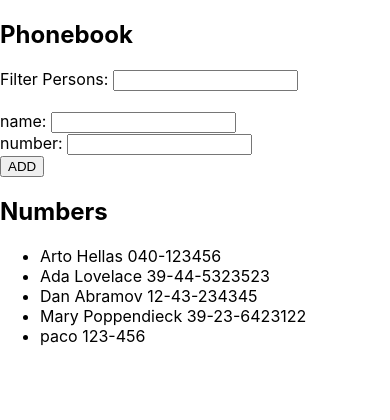
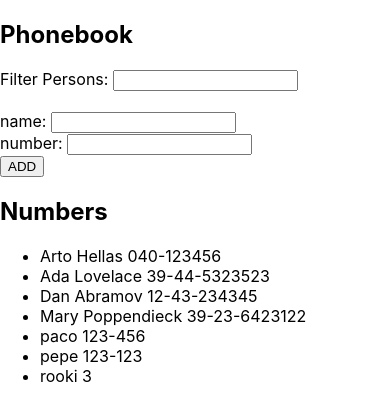
Before and after one commit to antoniovalverde/fullstackopen2021, a React (Create React App) app in the folder part02/phonebook/: page / in a window 390 px wide. Shown: the top 420 px of the page. Built offline with nearby package versions, Linux system fonts and the light colour scheme; data requests are answered from the project's data file; the HTML template or start-up script is replaced by a standard one.

Commit message:
Ejercicio 2.16 (phonebook)

```diff
--- a/part02/phonebook/db.json
+++ b/part02/phonebook/db.json
@@ -24,6 +24,16 @@
       "name": "paco",
       "number": "123-456",
       "id": 5
+    },
+    {
+      "name": "pepe",
+      "number": "123-123",
+      "id": 6
+    },
+    {
+      "name": "rooki",
+      "number": "3",
+      "id": 7
     }
   ]
 }
--- a/part02/phonebook/src/App.js
+++ b/part02/phonebook/src/App.js
@@ -1,8 +1,9 @@
 import React, { useState, useEffect } from 'react'
-import axios from 'axios'
+//import axios from 'axios'
 import Filtro from './components/Filtro'
 import Personas from './components/Personas'
 import Formulario from './components/Formulario'
+import personaService from './services/persons'
 
 const App = () => {
   const [persons, setPersons] = useState([])
@@ -11,10 +12,11 @@ const App = () => {
   const [newFiltro, setNewFiltro] = useState('')
 
   useEffect(() => {
-    axios.get('http://localhost:3001/persons').then(respuesta => {
-      const gente = respuesta.data
-      setPersons(gente)
-    })
+    personaService
+      .getAll()
+      .then(respuesta => {
+        setPersons(respuesta.data)
+      })
   }, [])
 
   const handleCambioNombre = evento => {
@@ -43,11 +45,18 @@ const App = () => {
           number: newNumero
         }
 
-        axios.post('http://localhost:3001/persons', nombreObjeto).then(respuesta => {
+        personaService
+        .create(nombreObjeto)
+        .then(respuesta => {
           setPersons(persons.concat(respuesta.data))
           setNewName('')
           setNewNumero('')
         })
+        /*axios.post('http://localhost:3001/persons', nombreObjeto).then(respuesta => {
+          setPersons(persons.concat(respuesta.data))
+          setNewName('')
+          setNewNumero('')
+        })*/
 
       }else{
         alert(`${newName} is already added to phonebook`)
--- /dev/null
+++ b/part02/phonebook/src/services/persons.js
@@ -0,0 +1,18 @@
+import axios from 'axios'
+const baseUrl = 'http://localhost:3001/persons'
+
+const getAll = () => {
+  return axios.get(baseUrl)
+}
+
+const create = newObject => {
+  return axios.post(baseUrl, newObject)
+}
+
+const update = (id, newObject) => {
+  return axios.put(`${baseUrl}/${id}`, newObject)
+}
+
+const ps = {getAll, create, update}
+
+export default ps
```
